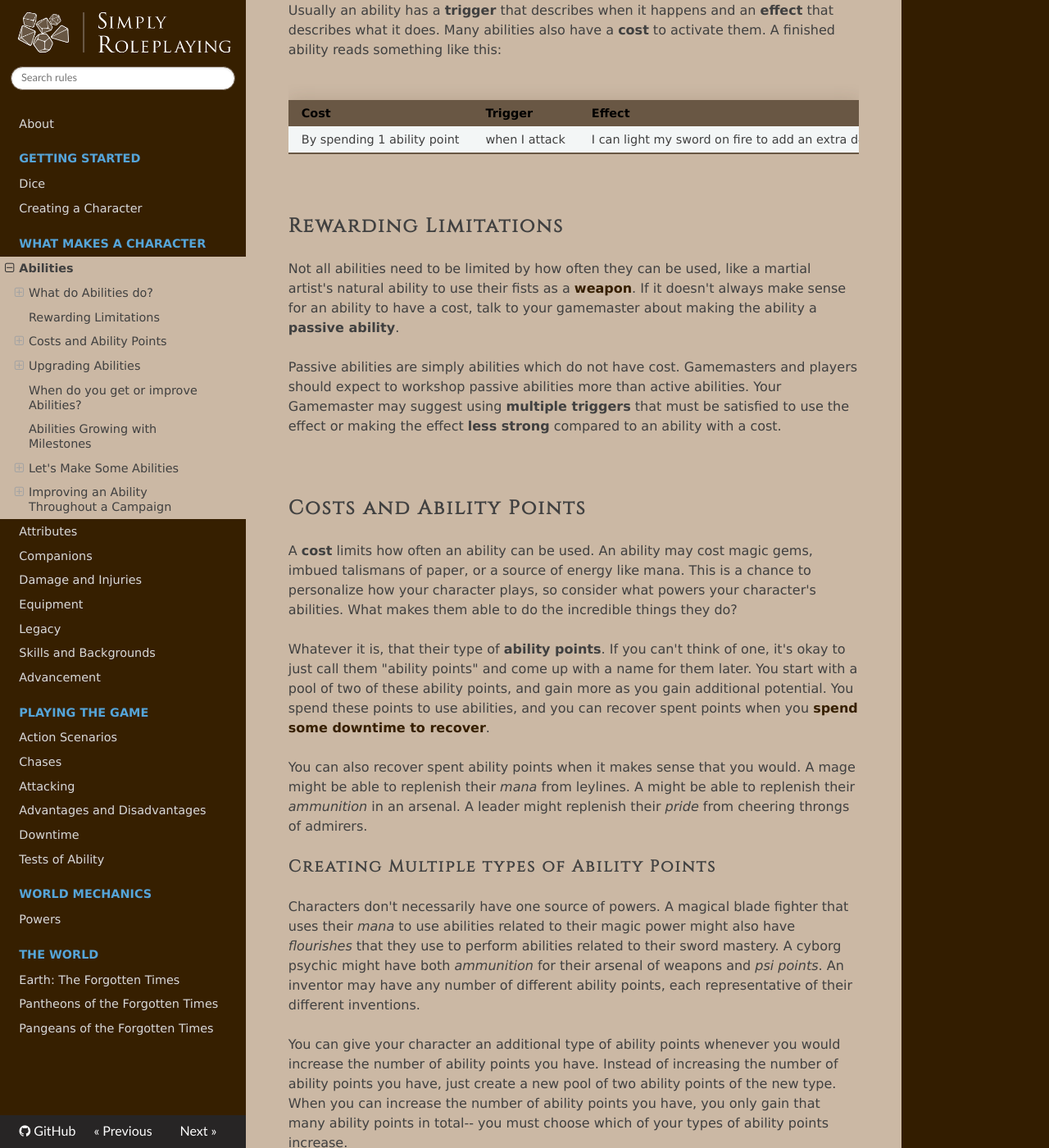
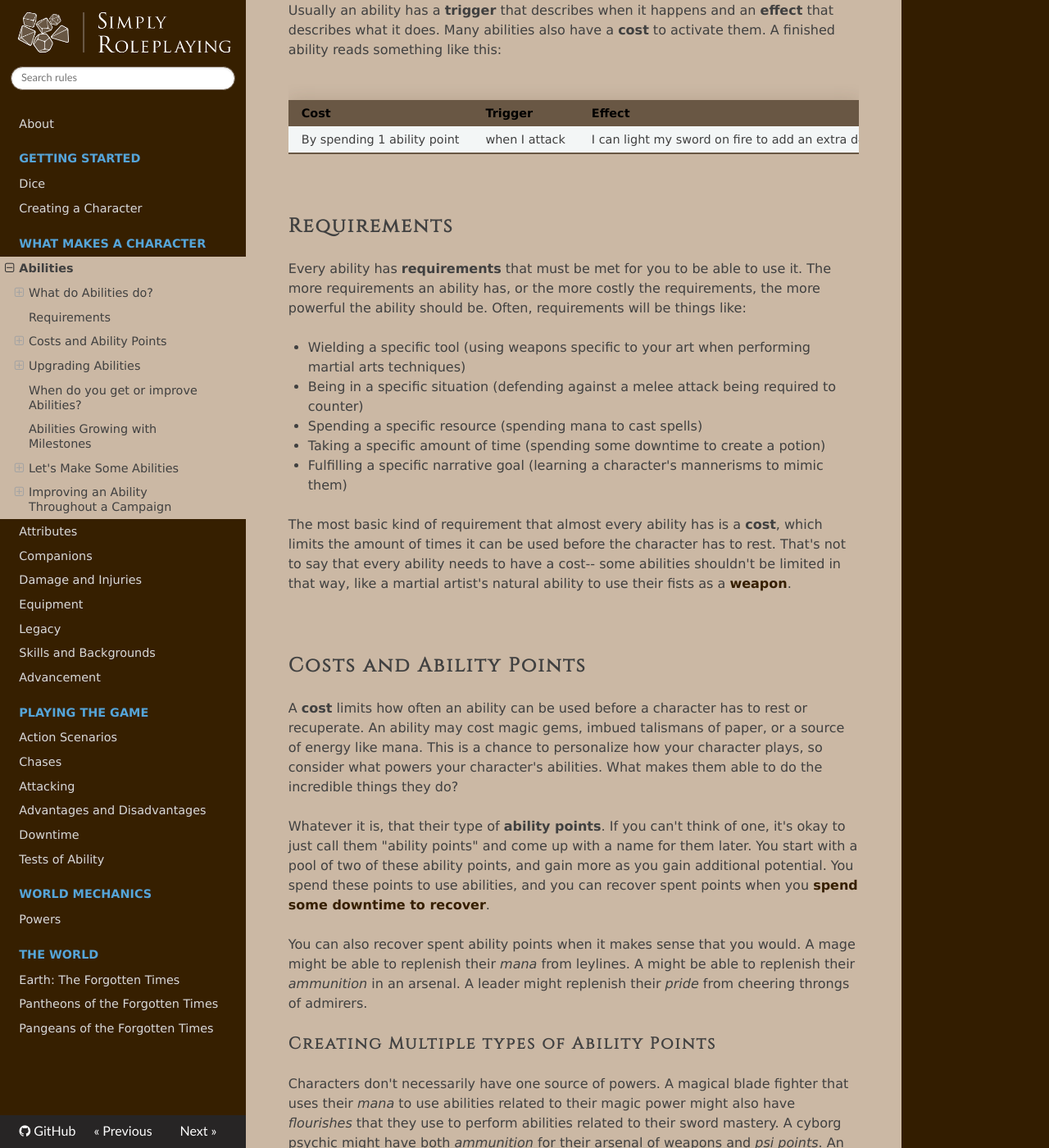
Before and after one commit to TheFifthRider/simply-roleplaying-webapp, an MkDocs documentation site: the page built from docs/character/abilities.md, in a window 1280 px wide and 1400 px high, scrolled down 1264 px. Shown: the whole window at 82% size. Built offline with MkDocs 1.6.1, drawn with Linux system fonts in a browser that asks for light colours; nearby versions of some CDN libraries.

Commit message:
reword: Limitations -> requirements

```diff
--- a/docs/character/abilities.md
+++ b/docs/character/abilities.md
@@ -38,19 +38,23 @@ Usually an ability has a **trigger** that describes when it happens and an **eff
 
 <br/>
 
-## Rewarding Limitations
+## Requirements
 
-<!--todo-->
+Every ability has **requirements** that must be met for you to be able to use it. The more requirements an ability has, or the more costly the requirements, the more powerful the ability should be. Often, requirements will be things like:
 
-Not all abilities need to be limited by how often they can be used, like a martial artist's natural ability to use their fists as a [weapon](equipment.md#Weapon). If it doesn't always make sense for an ability to have a cost, talk to your gamemaster about making the ability a **passive ability**.
+* Wielding a specific tool (using weapons specific to your art when performing martial arts techniques)
+* Being in a specific situation (defending against a melee attack being required to counter)
+* Spending a specific resource (spending mana to cast spells)
+* Taking a specific amount of time (spending some downtime to create a potion)
+* Fulfilling a specific narrative goal (learning a character's mannerisms to mimic them)
 
-Passive abilities are simply abilities which do not have cost. Gamemasters and players should expect to workshop passive abilities more than active abilities. Your Gamemaster may suggest using **multiple triggers** that must be satisfied to use the effect or making the effect **less strong** compared to an ability with a cost.
+The most basic kind of requirement that almost every ability has is a **cost**, which limits the amount of times it can be used before the character has to rest. That's not to say that every ability needs to have a cost-- some abilities shouldn't be limited in that way, like a martial artist's natural ability to use their fists as a [weapon](equipment.md#Weapon).
 
 <br/>
 
 ## Costs and Ability Points
 
-A **cost** limits how often an ability can be used. An ability may cost magic gems, imbued talismans of paper, or a source of energy like mana. This is a chance to personalize how your character plays, so consider what powers your character's abilities. What makes them able to do the incredible things they do?
+A **cost** limits how often an ability can be used before a character has to rest or recuperate. An ability may cost magic gems, imbued talismans of paper, or a source of energy like mana. This is a chance to personalize how your character plays, so consider what powers your character's abilities. What makes them able to do the incredible things they do?
 
 Whatever it is, that their type of **ability points**. If you can't think of one, it's okay to just call them "ability points" and come up with a name for them later. You start with a pool of two of these ability points, and gain more as you gain additional potential. You spend these points to use abilities, and you can recover spent points when you [spend some downtime to recover](../gameplay/downtime.md#recovering).
 
```
